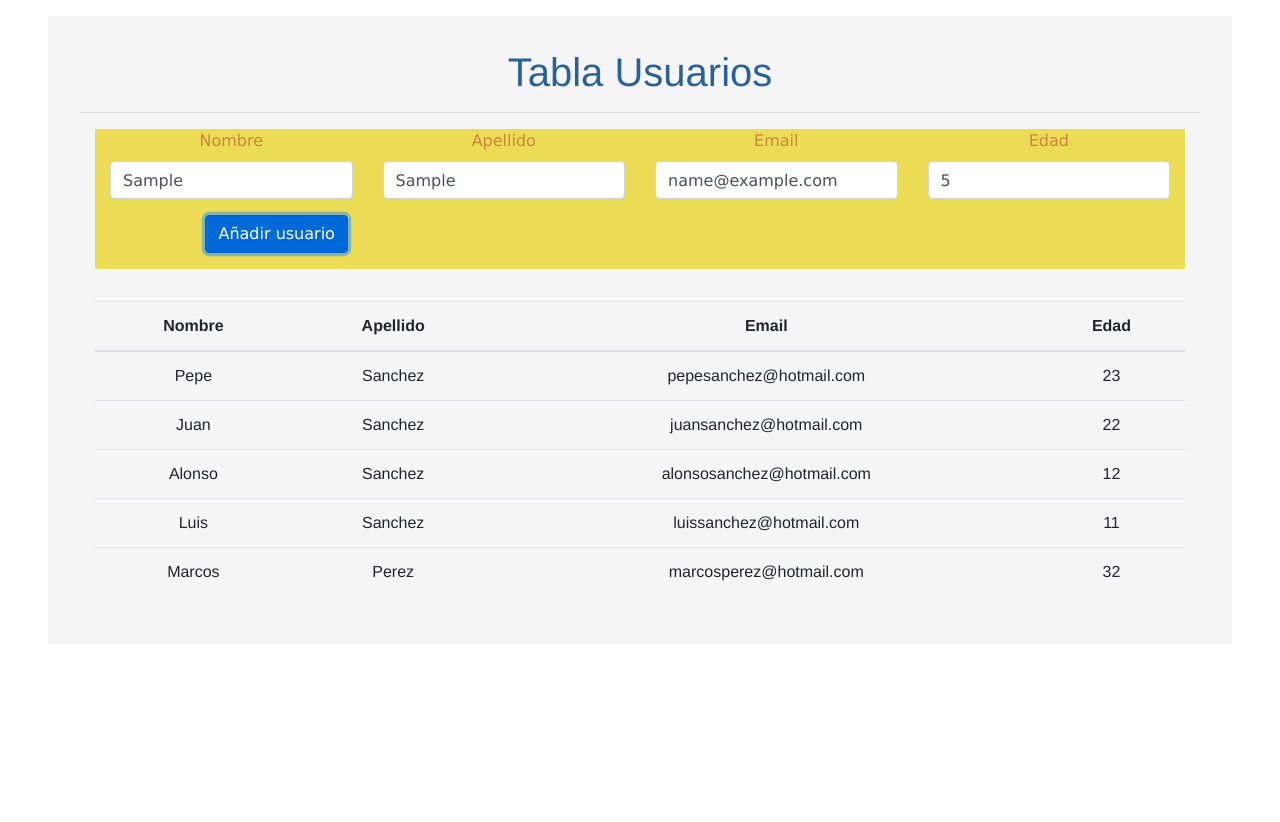
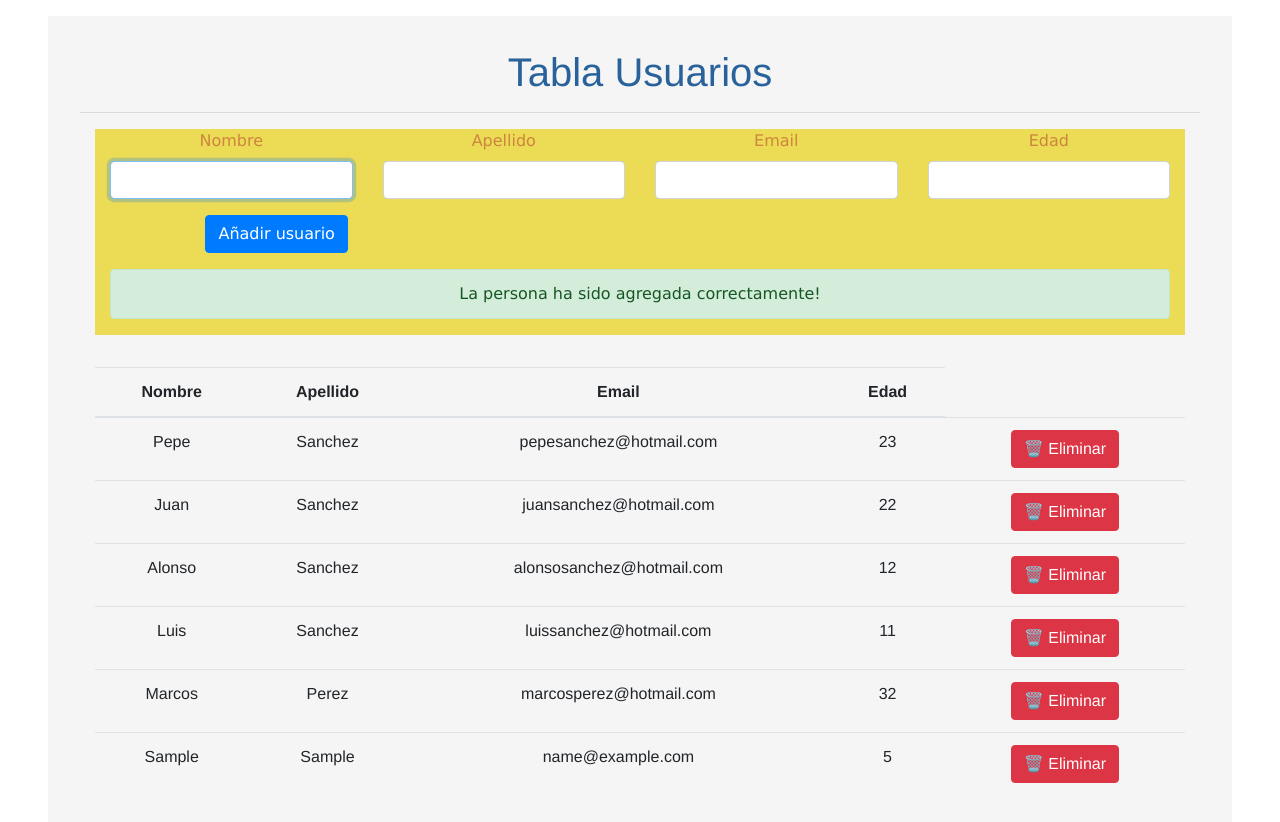
Before and after one commit to xjhruiz/Vue-Init0, a Vue app in the folder prueba-vue/: page / in a window 1280 px wide. Both pictures are taken after typing "Sample", "Sample", "name@example.com", "5" into the empty fields and a click on the button "Añadir usuario". Shown: the top 822 px of the page. Before the commit the page ends 800 px from the top, so only its background shows below. Built offline with nearby package versions, Linux system fonts and the light colour scheme.

Commit message:
Add files via upload

```diff
--- a/prueba-vue/src/components/FormularioUsuarios.vue
+++ b/prueba-vue/src/components/FormularioUsuarios.vue
@@ -12,49 +12,67 @@
         <div class="row">
           <div class="col-md-3">
             <div class="form-group">
-              <label for="">Nombre</label>
+              <label for="nombre">Nombre</label>
+              <!-- Referencias en Vue atributo ref -->
+              <!-- Uso del foco para el tema de accesibilidad web se situe en el primer elemento (nombre) -->
+              <!-- se pone ref="nombreAReferir" luego en el script poner this.$refs.nombreAReferir.focus(); -->
+              <!-- @keypress para que se resetee el campo -->
               <input
+                ref="nombre"
                 v-model="usuario.nombre"
                 type="text"
                 name=""
-                id=""
+                id="nombre"
                 class="form-control"
+                :class="{ 'is-invalid': procesando && validarNombre }"
+                @focus="resetearEstados"
+                @keypress="resetearEstados"
               />
             </div>
           </div>
           <div class="col-md-3">
             <div class="form-group">
-              <label for="">Apellido</label>
+              <label for="apellido">Apellido</label>
               <input
                 v-model="usuario.apellido"
                 type="text"
                 name=""
-                id=""
+                id="apellido"
                 class="form-control"
+                :class="{ 'is-invalid': procesando && validarApellido }"
+                @focus="resetearEstados"
               />
             </div>
           </div>
           <div class="col-md-3">
             <div class="form-group">
-              <label for="">Email</label>
+              <label for="email">Email</label>
               <input
                 v-model="usuario.email"
                 type="email"
                 name=""
-                id=""
+                id="email"
                 class="form-control"
+                :class="{ 'is-invalid': procesando && validarEmail }"
+                @focus="resetearEstados"
               />
             </div>
           </div>
           <div class="col-md-3">
             <div class="form-group">
-              <label for="">Edad</label>
+              <label for="edad">Edad</label>
+              <!-- para coger el estado (el valor del input ) se usa v-model="apuntando al objeto que quiero guardar y que  paso por el metodo data(){}" -->
+              <!-- para aplicar y definir estilos usamos el atributo :class = { 'is-invalid': seguido de las propiedades a validad}-->
+              <!-- con @focus="llamada a la funcion"  se aplica el evento onfocus a una funcion propia del componente-->
+
               <input
                 v-model="usuario.edad"
                 type="number"
                 name=""
-                id=""
+                id="edad"
                 class="form-control"
+                :class="{ 'is-invalid': procesando && validarEdad }"
+                @focus="resetearEstados"
               />
             </div>
           </div>
@@ -63,6 +81,29 @@
           <div class="col-md-4">
             <div class="form-group">
               <button class="btn btn-primary">Añadir usuario</button>
+            </div>
+          </div>
+        </div>
+      </div>
+      <div class="container">
+        <div class="row">
+          <div class="col-md-12">
+            <!-- Para mostrar los errores se usa la sentencia condicional v-if solo mostrará la condicion especificada si se evalua como true error y procesando-->
+            <div
+              v-if="error && procesando"
+              class="alert alert-danger"
+              role="alert"
+            >
+              Debes rellenar todos los campos!
+            </div>
+            <!-- Para mostrar los errores se usa la sentencia condicional v-if solo mostrará la condicion especificada si se evalua como true correcto-->
+            <!-- Existen otras sentencias condicionales como v-else v-else-if igual a else else if de js -->
+            <!-- # v-show para mostrar o ocultar un elemento si la propiedad es display : false -->
+            <!-- diferencia entre v-if vs v-show -->
+            <!-- # v-for recorre una coleccion de datos -->
+            <!-- no es recomendable usar v-for con v-if, v-if evalua la primera condicion  -->
+            <div v-if="correcto" class="alert alert-success" role="alert">
+              La persona ha sido agregada correctamente!
             </div>
           </div>
         </div>
@@ -96,12 +137,13 @@ export default {
       this.procesando = true;
       this.resetearEstados();
       if (
-        !this.validarNombre ||
-        !this.validarApellido ||
-        !this.validarEmail ||
-        !this.validarEdad
+        this.validarNombre ||
+        this.validarApellido ||
+        this.validarEmail ||
+        this.validarEdad
       ) {
         this.error = true;
+
         return;
       }
 
@@ -112,9 +154,15 @@ export default {
       //standars escribir siempre los nombre de los eventos en kebab-case stander en cuanto a nombres
       //le paso el usuario de data(){usuario {...}} que recibo del componente formulario
       this.$emit("add-usuario", this.usuario);
+      this.$refs.nombre.focus();
       this.error = false;
       this.correcto = true;
       this.procesando = false;
+      this.usuario = {
+        nombre: "",
+        apellido: "",
+        email: "",
+      };
     },
     resetearEstados() {
       this.correcto = false;
@@ -126,17 +174,17 @@ export default {
   // validaciones simples para comprobar que no esten vacios estos campos
   computed: {
     validarNombre() {
-      return this.usuario.nombre.length > 1;
+      return this.usuario.nombre.length < 1;
     },
     validarApellido() {
-      return this.usuario.apellido.length > 1;
+      return this.usuario.apellido.length < 1;
     },
     validarEmail() {
-      return this.usuario.email.length > 1;
+      return this.usuario.email.length < 1;
     },
     validarEdad() {
-      console.log(this.usuario.edad.value);
-      return this.usuario.edad.value > 1;
+      console.log(this.usuario.edad);
+      return this.usuario.edad < 1;
     },
   },
 };
--- a/prueba-vue/src/components/TablaUser.vue
+++ b/prueba-vue/src/components/TablaUser.vue
@@ -17,6 +17,7 @@
           <td>{{ usuario.apellido }}</td>
           <td>{{ usuario.email }}</td>
           <td>{{ usuario.edad }}</td>
+          <td><button class="btn btn-danger">🗑️ Eliminar</button></td>
         </tr>
       </tbody>
     </table>
```
